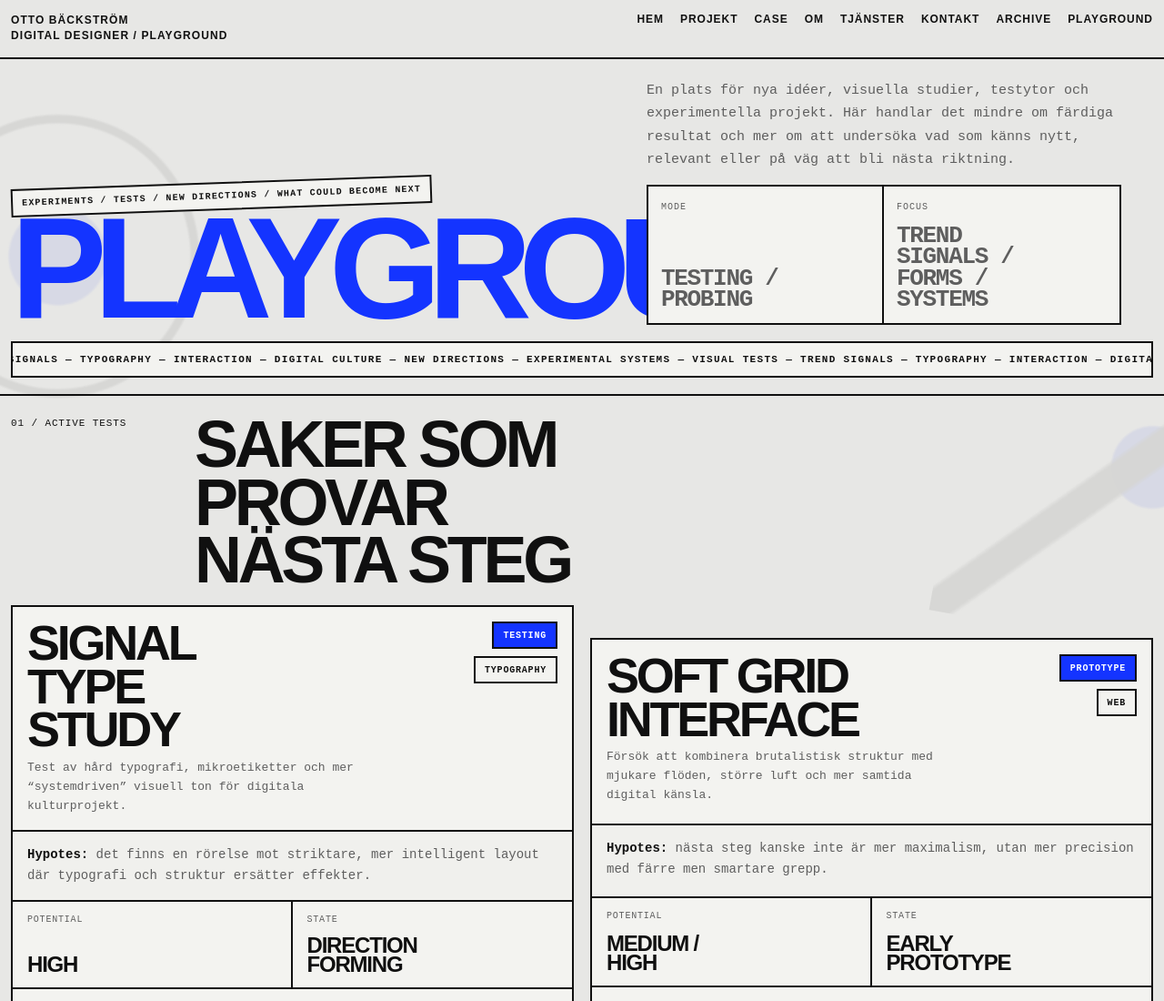
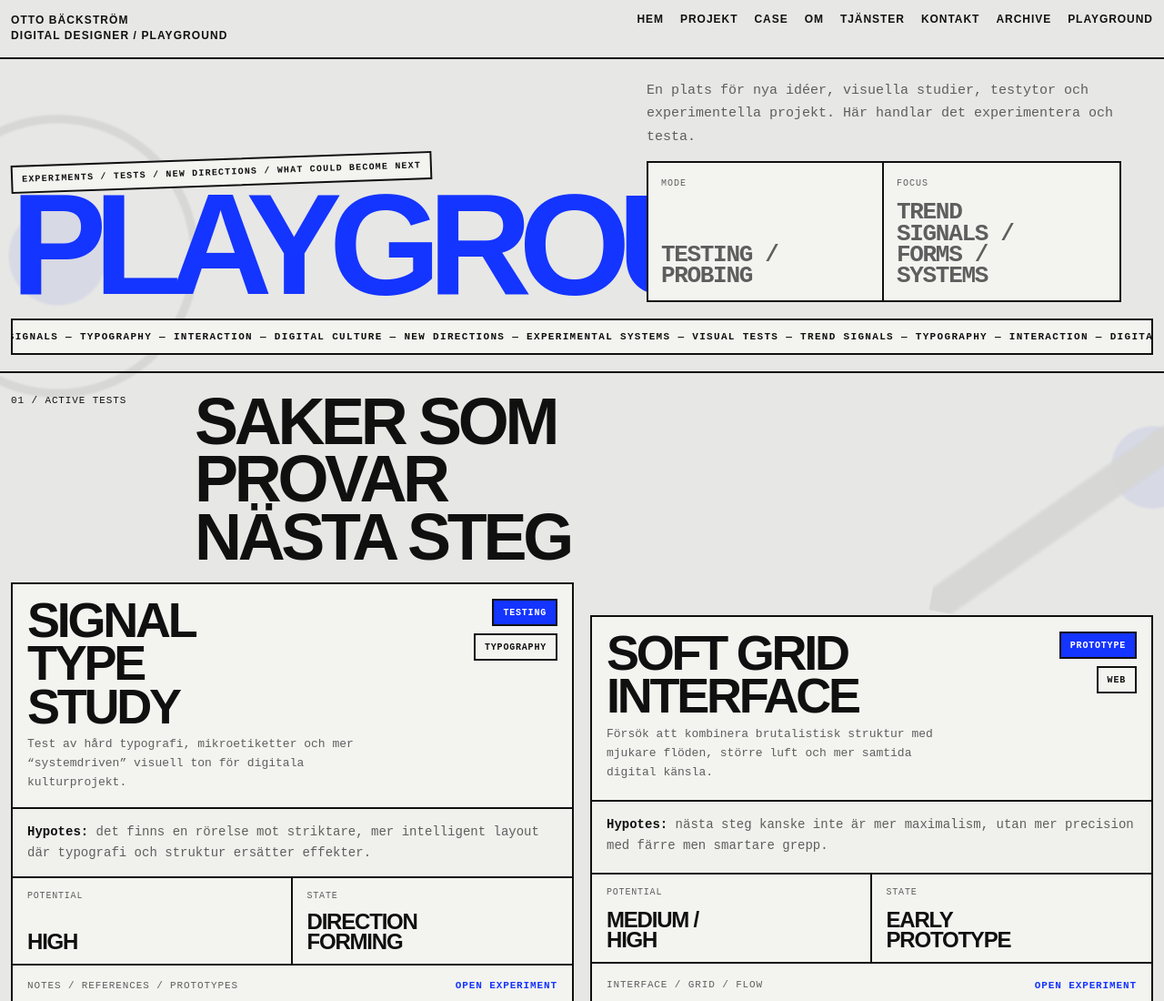
Before and after one commit to ottobackstrom/PortfolioBrutalist, a plain HTML site: page playground.html in a window 1280 px wide. Shown: the top 1100 px of the page at 91% size. Drawn offline with Linux system fonts and the light colour scheme.

Commit message:
Revise hero section text for clarity
Shortened the text in the hero section to focus on experimentation.

```diff
--- a/playground.html
+++ b/playground.html
@@ -504,8 +504,7 @@
         <div class="hero-copy mono">
           <p>
             En plats för nya idéer, visuella studier, testytor och experimentella projekt.
-            Här handlar det mindre om färdiga resultat och mer om att undersöka vad som känns nytt,
-            relevant eller på väg att bli nästa riktning.
+            Här handlar det experimentera och testa.
           </p>
           <div class="hero-meta">
             <div class="hero-meta-item">
```
